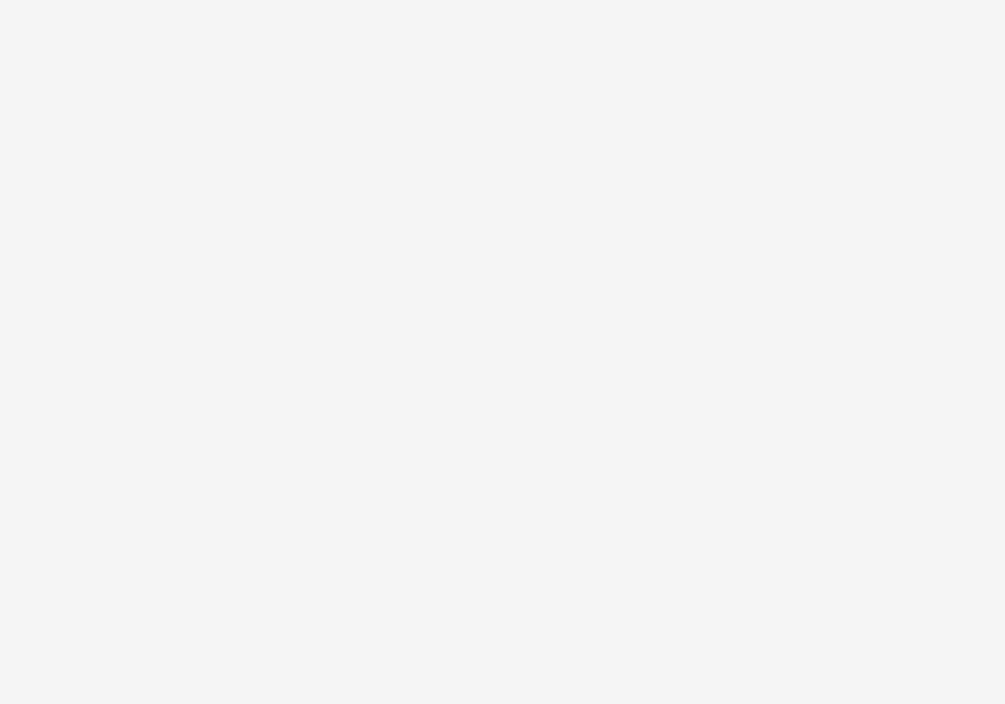
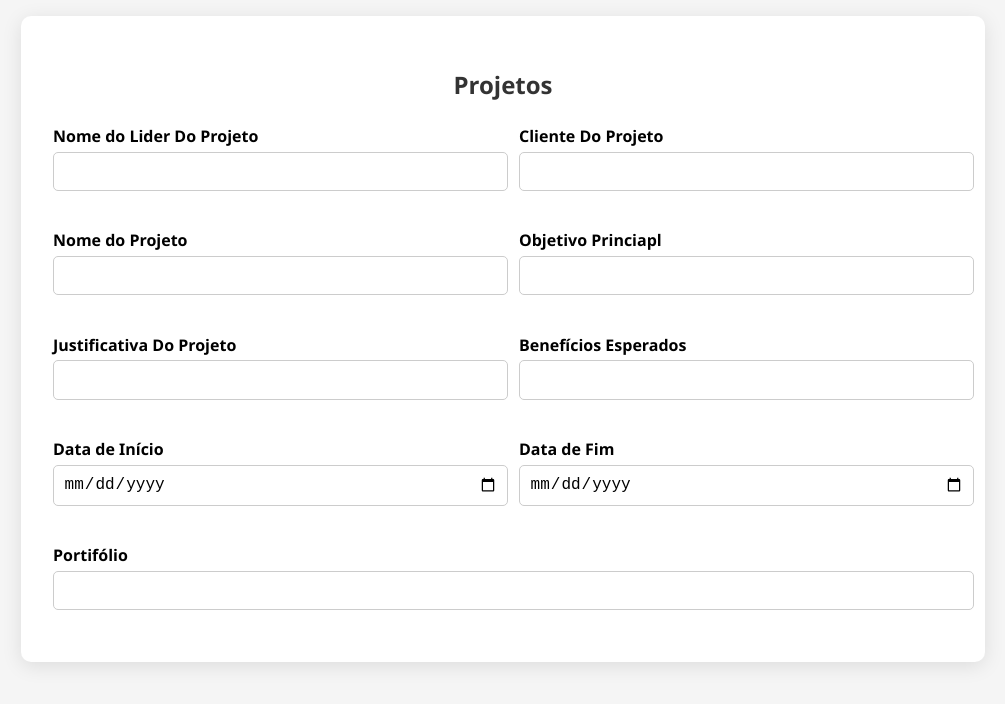
Before and after one commit to PedroHFirmino/Intern-Project-Managment-System, a plain HTML site: page index.html in a window 1280 px wide. Shown: the whole page, without its empty margins (137-1142 px from the left). Drawn offline with Linux system fonts and the light colour scheme.

Commit message:
criação de labels

```diff
--- a/index.html
+++ b/index.html
@@ -1,8 +1,8 @@
 <!DOCTYPE html>
 <html lang="pt-br">
   <head>
-    <meta charset="UTF-8">
-    <meta name="viewport" content="width=device-width, initial-scale=1.0">
+    <meta charset="UTF-8" />
+    <meta name="viewport" content="width=device-width, initial-scale=1.0" />
     <title>Document</title>
   </head>
   <style>
@@ -29,8 +29,94 @@
       border-radius: 10px;
       box-shadow: 0 4px 20px var(--sombra);
     }
+    h2,
+    h3 {
+      text-align: center;
+      margin-bottom: 1.5rem;
+      color: #333;
+    }
+
+    .input-group {
+      margin-bottom: 1.2rem;
+      flex: 1;
+    }
+
+    .input-group label {
+      display: block;
+      font-weight: bold;
+      margin-bottom: 0.3rem;
+    }
+
+    .input-group input,
+    .input-group textarea {
+      width: 100%;
+      padding: 0.6rem;
+      border: 1px solid var(--cinza-borda);
+      border-radius: 5px;
+      font-size: 1rem;
+    }
+
+    .linha-dupla {
+      display: flex;
+      gap: 2rem;
+      flex-wrap: wrap;
+      margin-bottom: 1.2rem;
+    }
   </style>
   <body>
-    <header></header>
+    <div class="container">
+      <h2>Projetos</h2>
+
+      <div class="linha-dupla">
+        <div class="input-group">
+          <label for="Lider">Nome do Lider Do Projeto</label>
+          <input type="text" id="departamento" />
+        </div>
+        <div class="input-group">
+          <label for="cliente">Cliente Do Projeto</label>
+          <input type="text" id="cliente" />
+        </div>
+      </div>
+
+      <div class="linha-dupla">
+        <div class="input-group">
+          <label for="projeto">Nome do Projeto</label>
+          <input type="text" id="projeto" />
+        </div>
+        <div class="input-group">
+          <label for="data-inicio">Objetivo Princiapl</label>
+          <input type="text" id="objtivo-principal" />
+        </div>
+      </div>
+
+      <div class="linha-dupla">
+        <div class="input-group">
+          <label for="justificativa-projeto">Justificativa Do Projeto</label>
+          <input type="text" id="Justificativa" />
+        </div>
+        <div class="input-group">
+          <label for="beneficio">Benefícios Esperados</label>
+          <input type="text" id="beneficio" />
+        </div>
+      </div>
+
+      <div class="linha-dupla">
+        <div class="input-group">
+          <label for="data-inicio">Data de Início</label>
+          <input type="date" id="data-inicio" />
+        </div>
+        <div class="input-group">
+          <label for="data-fim">Data de Fim</label>
+          <input type="date" id="data-fim" />
+        </div>
+      </div>
+
+      <div class="linha-unica">
+        <div class="input-group">
+          <label for="portifolio">Portifólio</label>
+          <input type="text" id="portifolio" />
+        </div>
+      </div>
+    </div>
   </body>
 </html>
```
Lines whose indentation alone changed are shown as unchanged.
